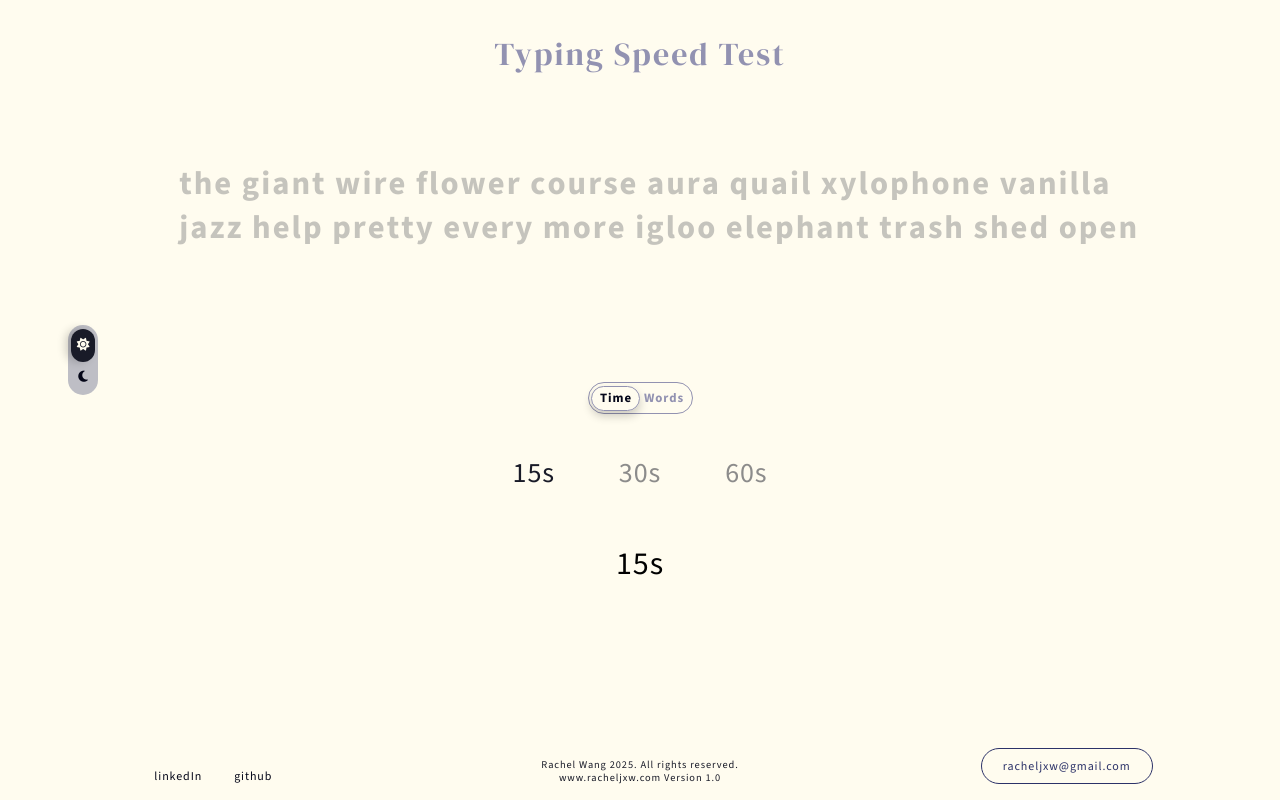
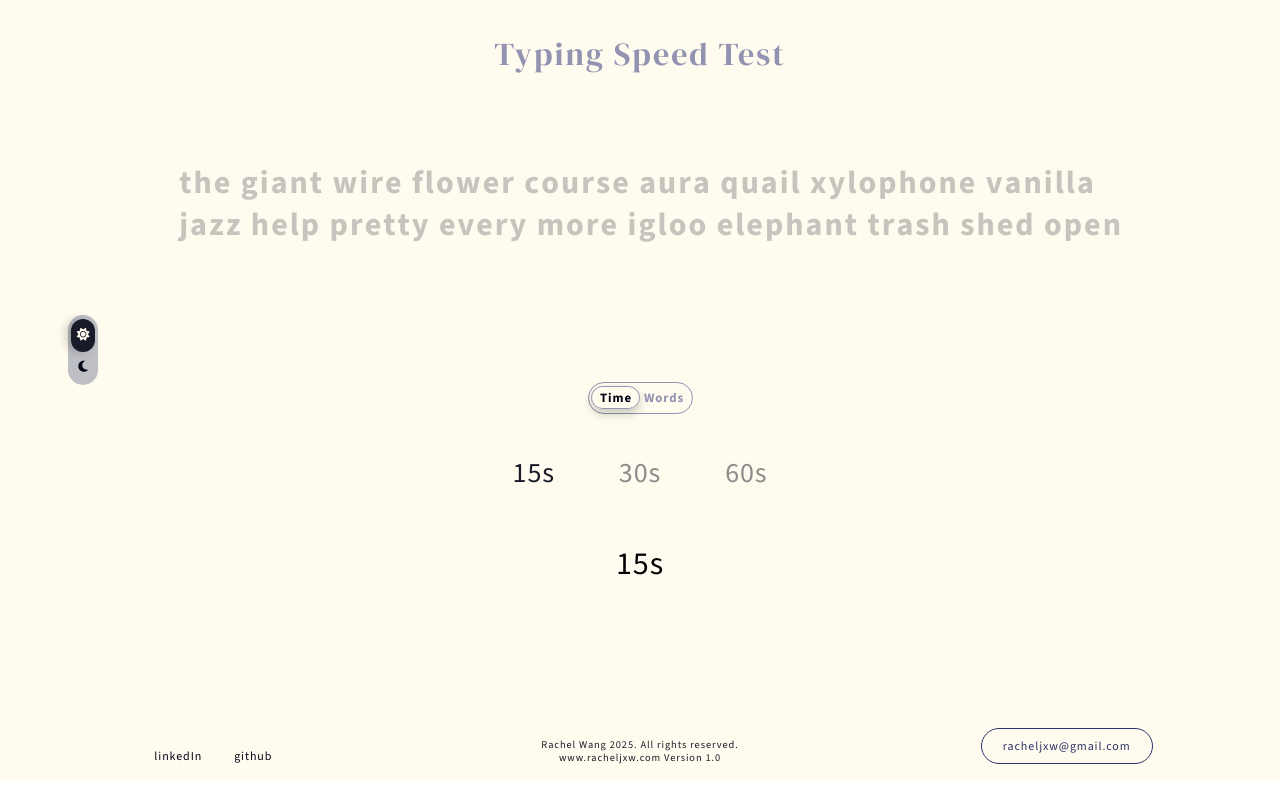
Before and after one commit to racheljxw/Typing-Speed-Test, a website built with Vite: page index.html in a window 1280 px wide. Built offline with nearby package versions, Linux system fonts and the light colour scheme.

Commit message:
Edit styling

```diff
--- a/style.css
+++ b/style.css
@@ -13,7 +13,7 @@
     position: relative;
     display: block;
     background-color: #fffcef;
-    height: 90vh;
+    height: 87.5vh;
     padding: 2vh 5vw;
     top: 0;
     left: 0;
@@ -54,7 +54,7 @@ h1 {
 #sampleText {
     position: absolute;
     display: flex;
-    font-size: 2.55vw;
+    font-size: 2.5vw;
     white-space: pre;
     flex-wrap: wrap;
     color: rgba(25, 27, 40, 0.25);
@@ -228,7 +228,7 @@ h1 {
 .optionsToggle:after {
     content: "";
     width: 47px;
-    height: 23.25px;
+    height: 21.5px;
     position: absolute;
     top: 2.5px;
     left: 2.5px;
```
